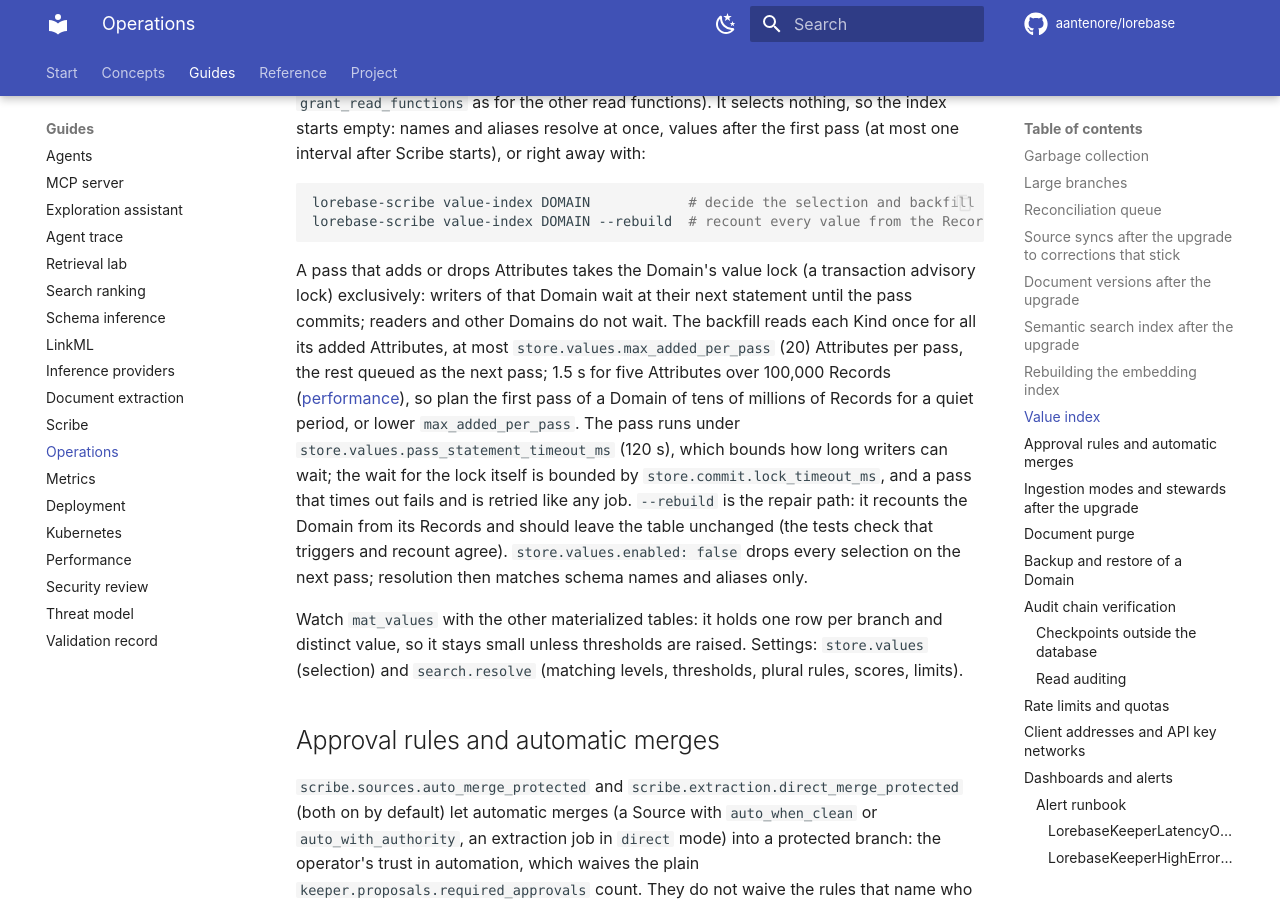
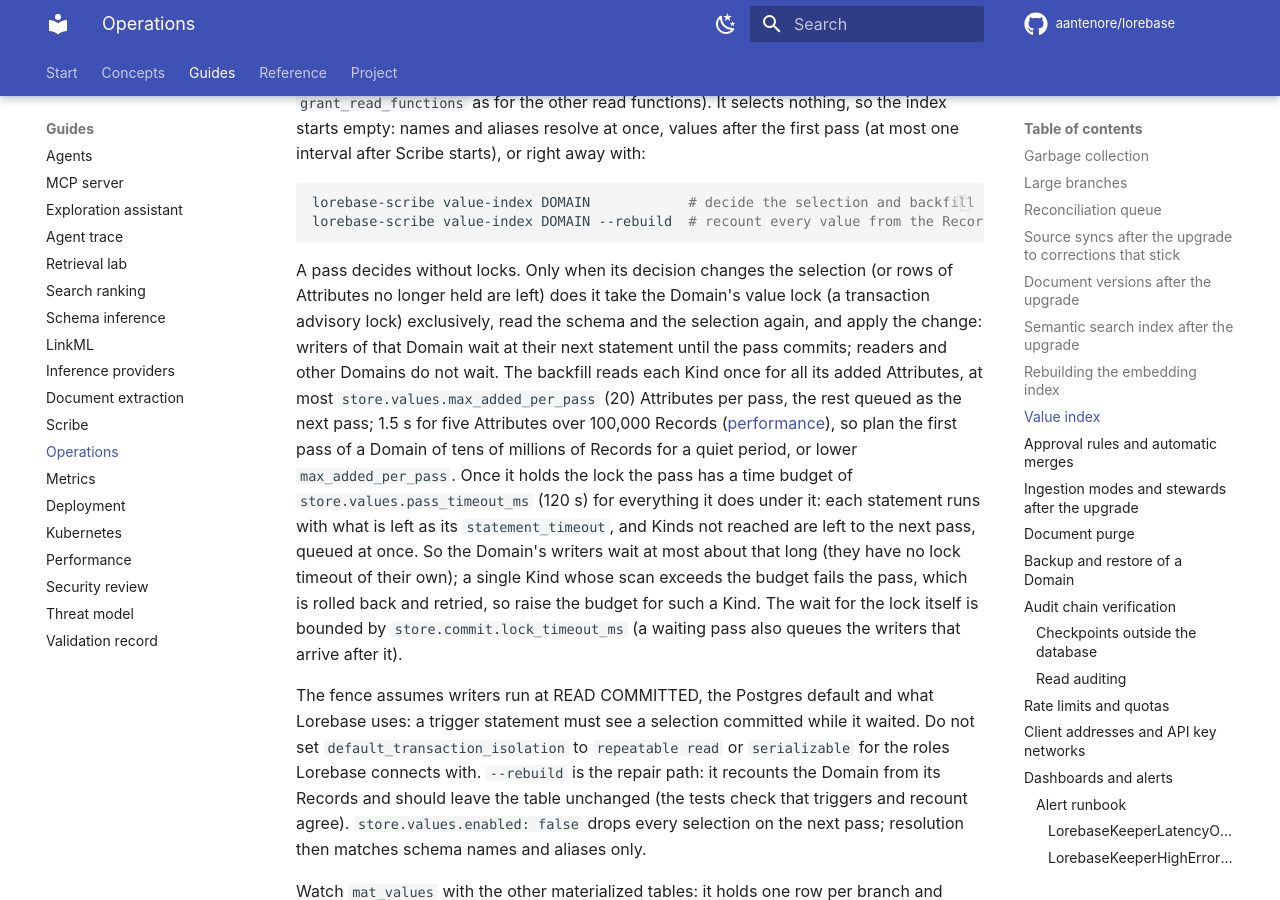
Before and after one commit to aantenore/lorebase, an MkDocs documentation site: the page built from docs/operations.md, in a window 1280 px wide and 900 px high, scrolled down 7548 px. Built offline with MkDocs 1.6.1 and Material for MkDocs 9.7.7, drawn with Linux system fonts in a browser that asks for light colours; comment, search, counter and statistics services are not loaded.

Commit message:
Document the value pass budget, the lazy fence and its READ COMMITTED assumption
Co-Authored-By: Claude Opus 5.5 <noreply@anthropic.com>

````diff
--- a/docs/operations.md
+++ b/docs/operations.md
@@ -279,16 +279,27 @@ lorebase-scribe value-index DOMAIN            # decide the selection and backfil
 lorebase-scribe value-index DOMAIN --rebuild  # recount every value from the Records
 ```
 
-A pass that adds or drops Attributes takes the Domain's value lock (a transaction advisory lock)
-exclusively: writers of that Domain wait at their next statement until the pass commits;
-readers and other Domains do not wait. The backfill reads each Kind once for all its added
+A pass decides without locks. Only when its decision changes the selection (or rows of
+Attributes no longer held are left) does it take the Domain's value lock (a transaction advisory
+lock) exclusively, read the schema and the selection again, and apply the change: writers of
+that Domain wait at their next statement until the pass commits; readers and other Domains do
+not wait. The backfill reads each Kind once for all its added
 Attributes, at most `store.values.max_added_per_pass` (20) Attributes per pass, the rest
 queued as the next pass; 1.5 s for five Attributes over 100,000 Records
 ([performance](performance.md#resolution)), so plan the first pass of a Domain of tens of
-millions of Records for a quiet period, or lower `max_added_per_pass`. The pass runs under
-`store.values.pass_statement_timeout_ms` (120 s), which bounds how long writers can wait; the
-wait for the lock itself is bounded by `store.commit.lock_timeout_ms`, and a pass that times
-out fails and is retried like any job. `--rebuild` is
+millions of Records for a quiet period, or lower `max_added_per_pass`. Once it holds the lock
+the pass has a time budget of `store.values.pass_timeout_ms` (120 s) for everything it does
+under it: each statement runs with what is left as its `statement_timeout`, and Kinds not
+reached are left to the next pass, queued at once. So the Domain's writers wait at most about
+that long (they have no lock timeout of their own); a single Kind whose scan exceeds the budget
+fails the pass, which is rolled back and retried, so raise the budget for such a Kind. The wait
+for the lock itself is bounded by `store.commit.lock_timeout_ms` (a waiting pass also queues the
+writers that arrive after it).
+
+The fence assumes writers run at READ COMMITTED, the Postgres default and what Lorebase uses: a
+trigger statement must see a selection committed while it waited. Do not set
+`default_transaction_isolation` to `repeatable read` or `serializable` for the roles Lorebase
+connects with. `--rebuild` is
 the repair path: it recounts the Domain from its Records and should leave the table unchanged
 (the tests check that triggers and recount agree). `store.values.enabled: false` drops every
 selection on the next pass; resolution then matches schema names and aliases only.
````
Also changed, not shown: CHANGELOG.md (+1 -1 lines), docs/design.md (+3 -3 lines), docs/reference/configuration.md (+1 -1 lines), docs/store-schema-notes.md (+11 -1 lines).
